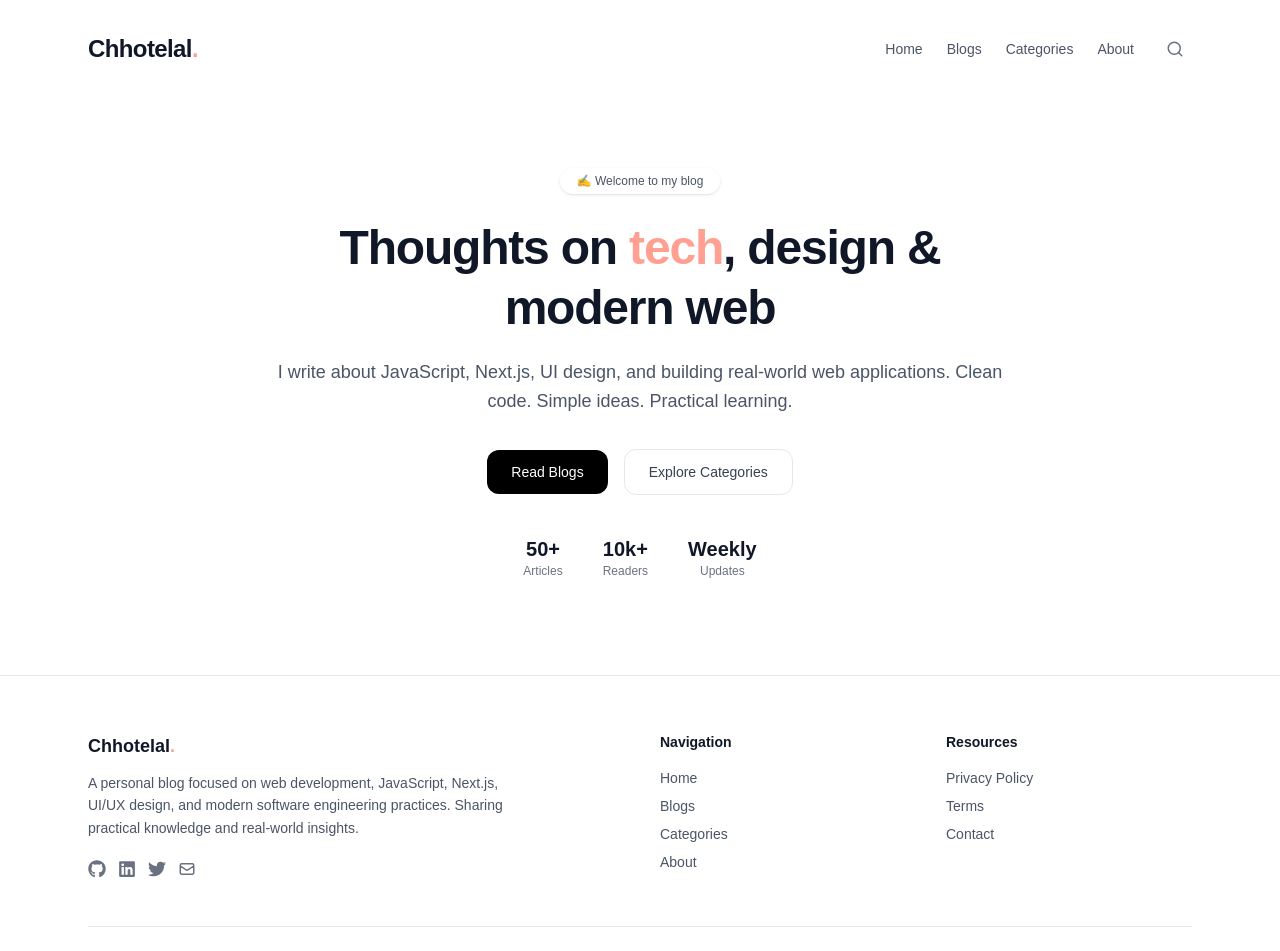
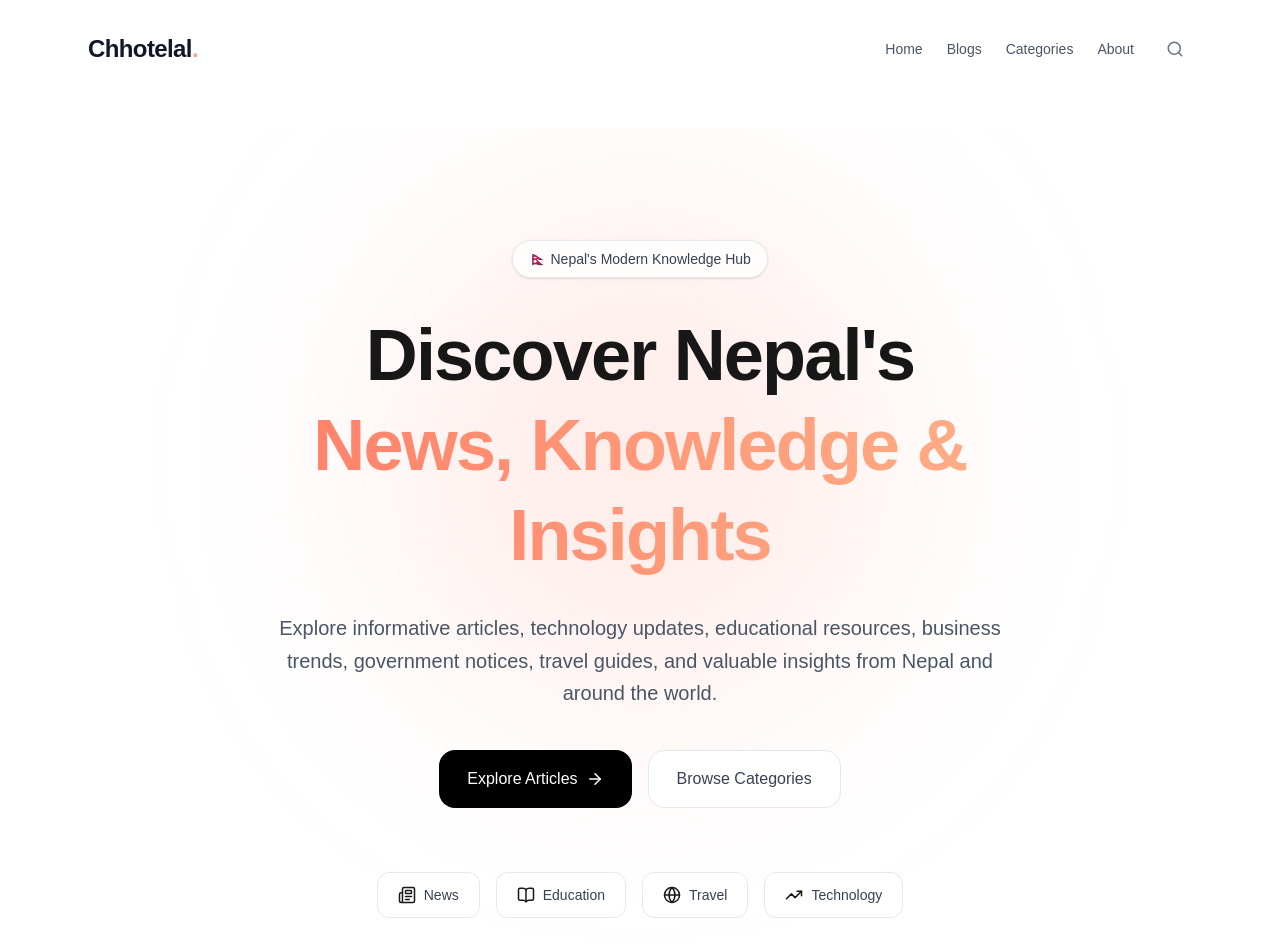
Before and after one commit to pradipchaudhary/chhotelal, a Next.js app: page / in a window 1280 px wide. Shown: the top 951 px of the page. Built offline with nearby package versions, Linux system fonts and the light colour scheme.

Commit message:
update hero UI

```diff
--- a/components/Hero.tsx
+++ b/components/Hero.tsx
@@ -1,65 +1,133 @@
 "use client";
 
 import Link from "next/link";
+import {
+  ArrowRight,
+  BookOpen,
+  Newspaper,
+  Globe,
+  TrendingUp,
+} from "lucide-react";
 
 export default function Hero() {
   return (
-    <section className="w-full flex items-center justify-center pt-10">
-      <div className="max-w-3xl w-full text-center">
+    <section className="relative overflow-hidden py-20 md:py-28">
+
+      {/* Background Glow */}
+      <div className="absolute inset-0 -z-10">
+        <div className="absolute top-20 left-1/2 -translate-x-1/2 w-[500px] h-[500px] bg-[#ffa092]/20 blur-[120px] rounded-full" />
+      </div>
+
+      <div className="max-w-6xl mx-auto px-6">
 
         {/* Badge */}
-        <div className="inline-flex items-center px-4 py-1 rounded-full bg-white/60 border border-white/40 text-xs text-gray-600 shadow-sm">
-          ✍️ Welcome to my blog
+        <div className="flex justify-center">
+          <div className="inline-flex items-center gap-2 px-4 py-2 rounded-full border border-gray-200 bg-white/70 backdrop-blur-md shadow-sm text-sm text-gray-700">
+            🇳🇵 Nepal's Modern Knowledge Hub
+          </div>
         </div>
 
-        {/* Title */}
-        <h1 className="mt-6 text-4xl md:text-5xl font-bold text-gray-900 leading-tight tracking-tight">
-          Thoughts on <span className="text-[#ffa092]">tech</span>, design & modern web
+        {/* Heading */}
+        <div className="max-w-4xl mx-auto text-center">
+          <h1 className="mt-8 text-5xl md:text-7xl font-bold tracking-tight leading-tight">
+            Discover Nepal's
+            <span className="block bg-gradient-to-r from-[#ff7b66] to-[#ffb38a] bg-clip-text text-transparent">
+              News, Knowledge & Insights
+            </span>
           </h1>
 
-        {/* Subtitle */}
-        <p className="mt-5 text-gray-600 text-base md:text-lg leading-relaxed">
-          I write about JavaScript, Next.js, UI design, and building real-world web applications.
-          Clean code. Simple ideas. Practical learning.
+          <p className="mt-8 text-lg md:text-xl text-gray-600 leading-relaxed max-w-3xl mx-auto">
+            Explore informative articles, technology updates, educational
+            resources, business trends, government notices, travel guides,
+            and valuable insights from Nepal and around the world.
           </p>
 
-        {/* CTA Buttons */}
-        <div className="mt-8 flex items-center justify-center gap-4">
-
+          {/* CTA */}
+          <div className="mt-10 flex flex-wrap justify-center gap-4">
             <Link
               href="/blogs"
-            className="px-6 py-3 rounded-xl bg-black text-white text-sm hover:scale-105 hover:shadow-lg transition-all"
+              className="group inline-flex items-center gap-2 px-7 py-4 rounded-2xl bg-black text-white font-medium hover:shadow-xl transition-all"
             >
-            Read Blogs
+              Explore Articles
+              <ArrowRight
+                size={18}
+                className="group-hover:translate-x-1 transition"
+              />
             </Link>
 
             <Link
               href="/categories"
-            className="px-6 py-3 rounded-xl bg-white/70 border border-gray-200 text-gray-700 text-sm hover:bg-white hover:text-black transition-all"
+              className="inline-flex items-center gap-2 px-7 py-4 rounded-2xl bg-white border border-gray-200 text-gray-700 hover:bg-gray-50 transition-all"
             >
-            Explore Categories
+              Browse Categories
             </Link>
+          </div>
+        </div>
 
+        {/* Categories */}
+        <div className="mt-16 flex flex-wrap justify-center gap-4">
+          {[
+            {
+              icon: <Newspaper size={18} />,
+              title: "News",
+            },
+            {
+              icon: <BookOpen size={18} />,
+              title: "Education",
+            },
+            {
+              icon: <Globe size={18} />,
+              title: "Travel",
+            },
+            {
+              icon: <TrendingUp size={18} />,
+              title: "Technology",
+            },
+          ].map((item) => (
+            <div
+              key={item.title}
+              className="flex items-center gap-2 px-5 py-3 rounded-xl bg-white/80 border border-gray-200 backdrop-blur-sm"
+            >
+              {item.icon}
+              <span className="text-sm font-medium text-gray-700">
+                {item.title}
+              </span>
+            </div>
+          ))}
         </div>
 
         {/* Stats */}
-        <div className="mt-10 flex items-center justify-center gap-10 text-center">
-
-          <div>
-            <p className="text-xl font-semibold text-gray-900">50+</p>
-            <p className="text-xs text-gray-500">Articles</p>
+        <div className="mt-20 grid grid-cols-2 md:grid-cols-4 gap-6 max-w-4xl mx-auto">
+          {[
+            {
+              number: "500+",
+              label: "Published Articles",
+            },
+            {
+              number: "50K+",
+              label: "Monthly Readers",
+            },
+            {
+              number: "25+",
+              label: "Categories",
+            },
+            {
+              number: "Daily",
+              label: "Fresh Updates",
+            },
+          ].map((item) => (
+            <div
+              key={item.label}
+              className="text-center p-6 rounded-2xl bg-white/70 backdrop-blur-md border border-gray-200"
+            >
+              <h3 className="text-3xl font-bold text-gray-900">
+                {item.number}
+              </h3>
+              <p className="mt-2 text-sm text-gray-500">
+                {item.label}
+              </p>
             </div>
-
-          <div>
-            <p className="text-xl font-semibold text-gray-900">10k+</p>
-            <p className="text-xs text-gray-500">Readers</p>
-          </div>
-
-          <div>
-            <p className="text-xl font-semibold text-gray-900">Weekly</p>
-            <p className="text-xs text-gray-500">Updates</p>
-          </div>
-
+          ))}
         </div>
 
       </div>
```
Lines whose indentation alone changed are shown as unchanged.
